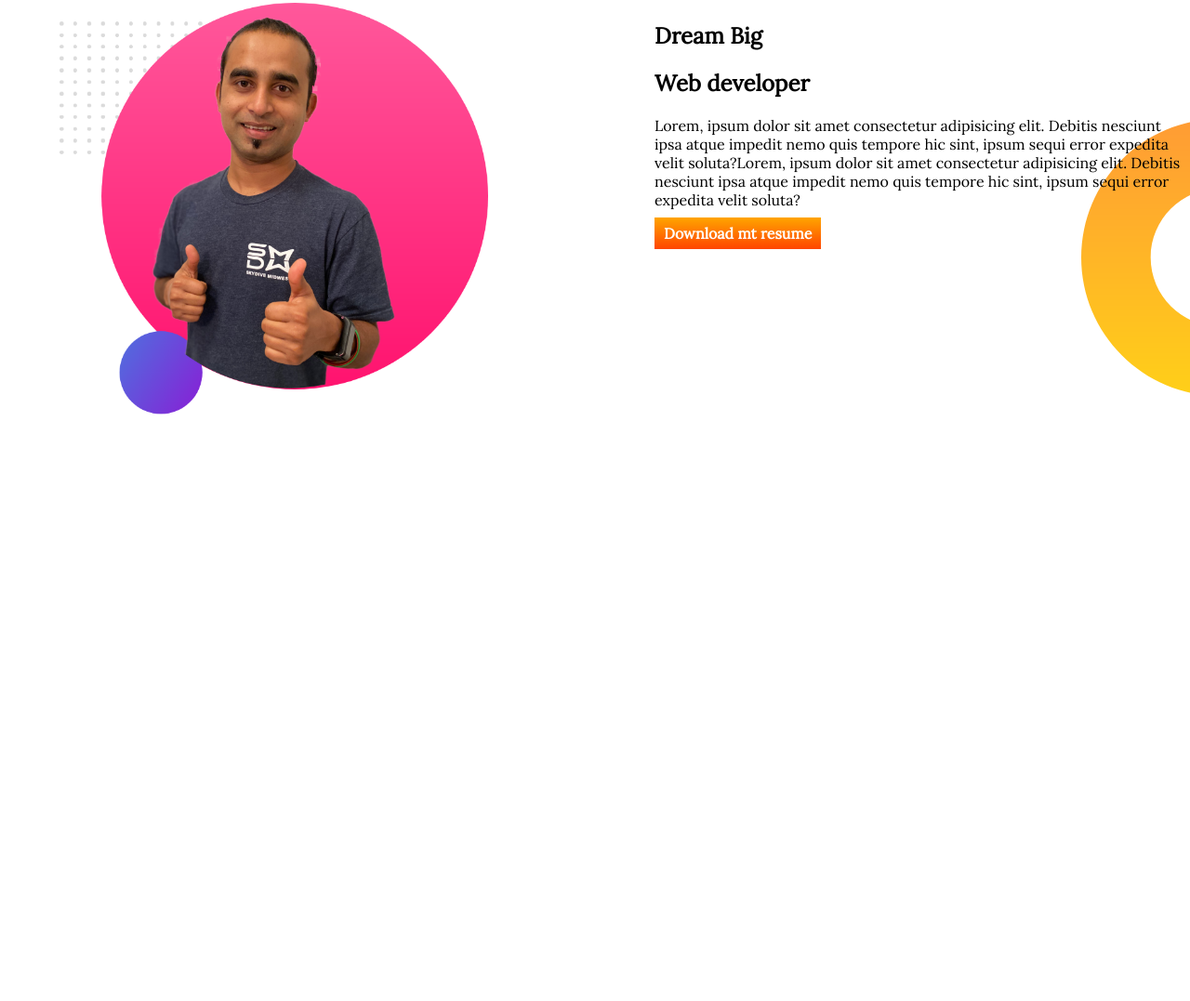
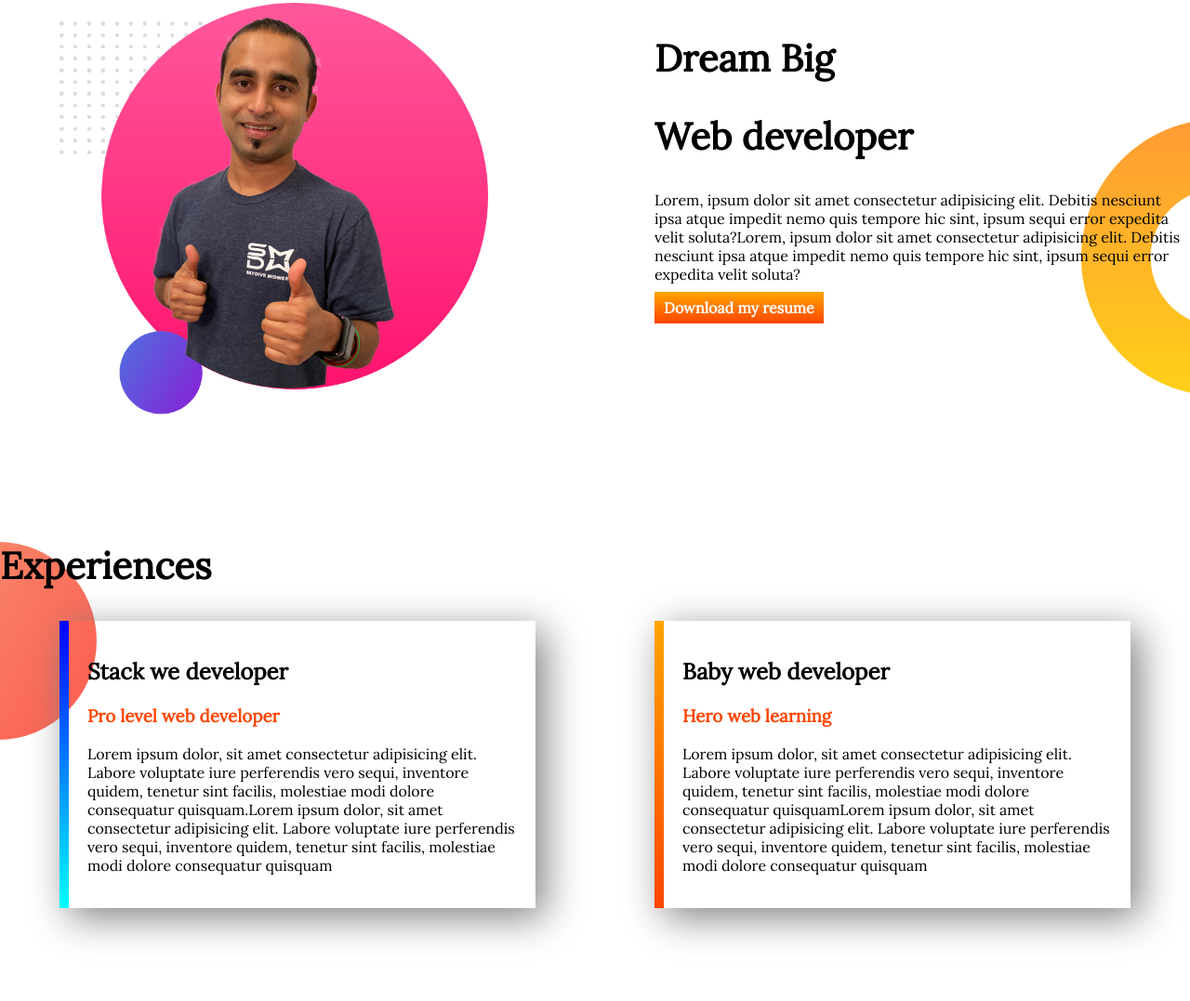
Before and after one commit to afrin100/developer-portfolio-1, a plain HTML site: page index.html in a window 1280 px wide. Shown: the part 558-1635 px from the top of the page at 93% size. Before the commit the page ends 1108 px from the top, so only its background shows below. Drawn offline with Linux system fonts and the light colour scheme; a web font is replaced by a local one.

Commit message:
project added

```diff
--- a/index.html
+++ b/index.html
@@ -14,7 +14,7 @@
 </head>
 
 <body>
-    <section class="top-banner">
+    <section class="top-banner flexible-container">
         <div class="half-width">
             <h1>Welcome to</h1>
             <h1><span class="orange-color">Afrin Hossain</span> world</h1>
@@ -33,7 +33,7 @@
             <img src="images/jhankar.png" alt="">
         </div>
     </section>
-    <section class="dream-big">
+    <section class="dream-big flexible-container">
         <div class="half-width">
             <img src="images/jhankar2.png">
         </div>
@@ -44,10 +44,38 @@
                 tempore hic sint, ipsum sequi error expedita velit soluta?Lorem, ipsum dolor sit amet consectetur
                 adipisicing elit. Debitis nesciunt ipsa atque impedit nemo quis tempore hic sint, ipsum sequi error
                 expedita velit soluta?</p>
-            <a class="link-button" target="blank" href="https://www.linkedin.com/company/programminghero">Download mt
+            <a class="link-button" target="blank" href="https://www.linkedin.com/company/programminghero">Download my
                 resume</a>
 
         </div>
+    </section>
+    <section class="experience-area">
+        <h1>Experiences</h1>
+        <div class="flexible-container">
+            <div id="stack-dev" class="experience-item">
+                <h2>Stack we developer</h2>
+                <h3 class="orange-color">Pro level web developer</h3>
+                <p>Lorem ipsum dolor, sit amet consectetur adipisicing elit. Labore voluptate iure perferendis vero
+                    sequi,
+                    inventore quidem, tenetur sint facilis, molestiae modi dolore consequatur quisquam.Lorem ipsum
+                    dolor,
+                    sit amet consectetur adipisicing elit. Labore voluptate iure perferendis vero sequi, inventore
+                    quidem,
+                    tenetur sint facilis, molestiae modi dolore consequatur quisquam</p>
+            </div>
+            <div id="web-dev" class="experience-item">
+                <h2>Baby web developer</h2>
+                <h3 class="orange-color">Hero web learning</h3>
+                <p>Lorem ipsum dolor, sit amet consectetur adipisicing elit. Labore voluptate iure perferendis vero
+                    sequi,
+                    inventore quidem, tenetur sint facilis, molestiae modi dolore consequatur quisquamLorem ipsum dolor,
+                    sit
+                    amet consectetur adipisicing elit. Labore voluptate iure perferendis vero sequi, inventore quidem,
+                    tenetur sint facilis, molestiae modi dolore consequatur quisquam</p>
+            </div>
+
+        </div>
+
     </section>
 
 </body>
--- a/style.css
+++ b/style.css
@@ -2,10 +2,13 @@ body{
     font-family: 'Lora', serif;
     margin: 0;
 }
+h1{
+    font-size: 40px;
+}
 .orange-color{
     color: orangered;
 }
-section{
+.flexible-container{
     display: flex;
     padding-bottom: 100px;
 
@@ -13,6 +16,7 @@ section{
 .half-width{
     width: 50%;
     padding-left: 5%;
+
 }
 .half-width img{
     width: 80%;
@@ -34,3 +38,25 @@ section{
     background-repeat: no-repeat;
     background-position: right;
 }
+.experience-area{
+    background-image: url(images/exp-bg.png);
+    background-repeat: no-repeat;
+}
+.experience-item{
+    width: 40%;
+    margin-left: 5%;
+    margin-right: 5%;
+    box-shadow: 10px 10px 40px gray;
+    padding: 20px;
+
+}
+#web-dev{
+    border-left: 10px solid;
+  border-image: linear-gradient(orange,orangered);
+  border-image-slice: 1;
+}
+#stack-dev{
+    border-left: 10px solid;
+    border-image: linear-gradient(blue,cyan);
+    border-image-slice: 1;
+}
```
